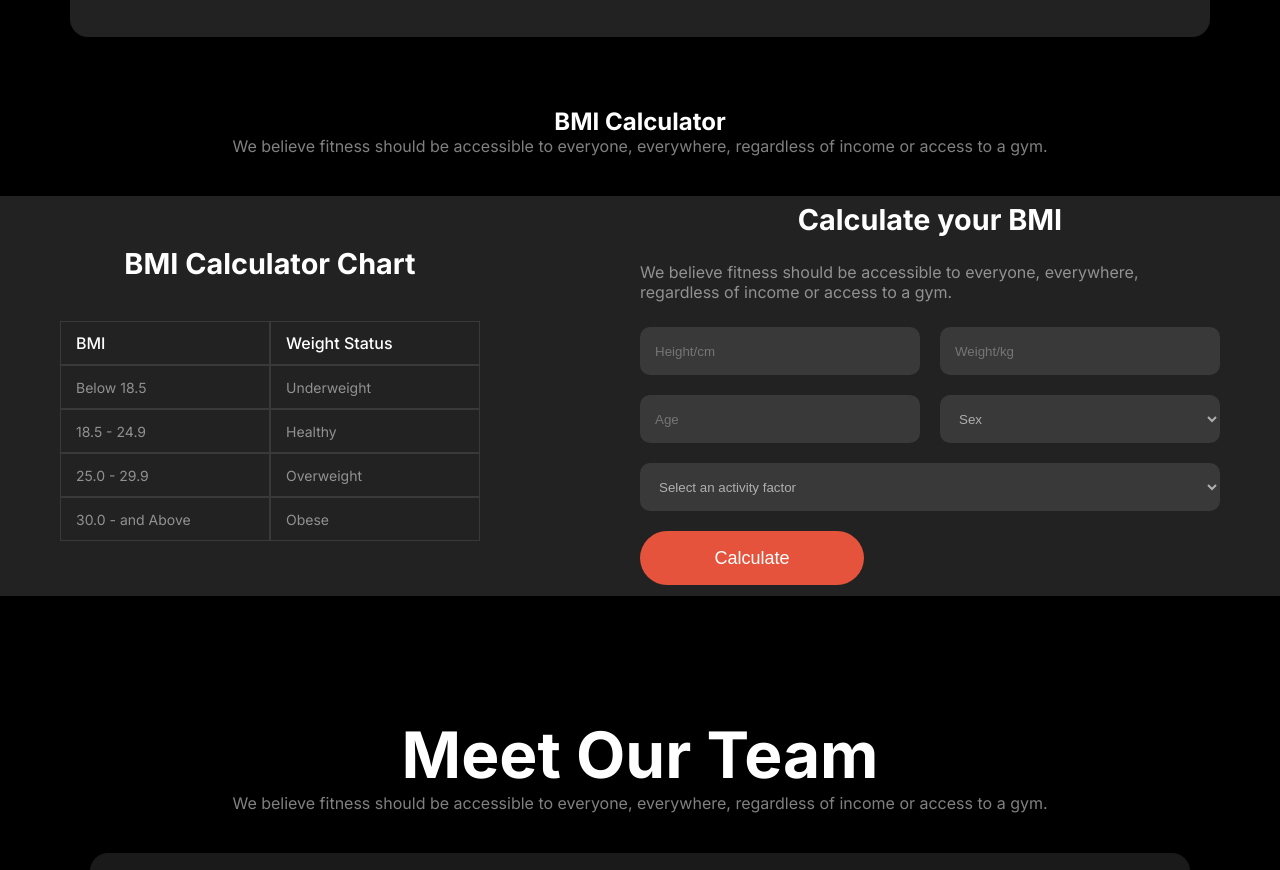
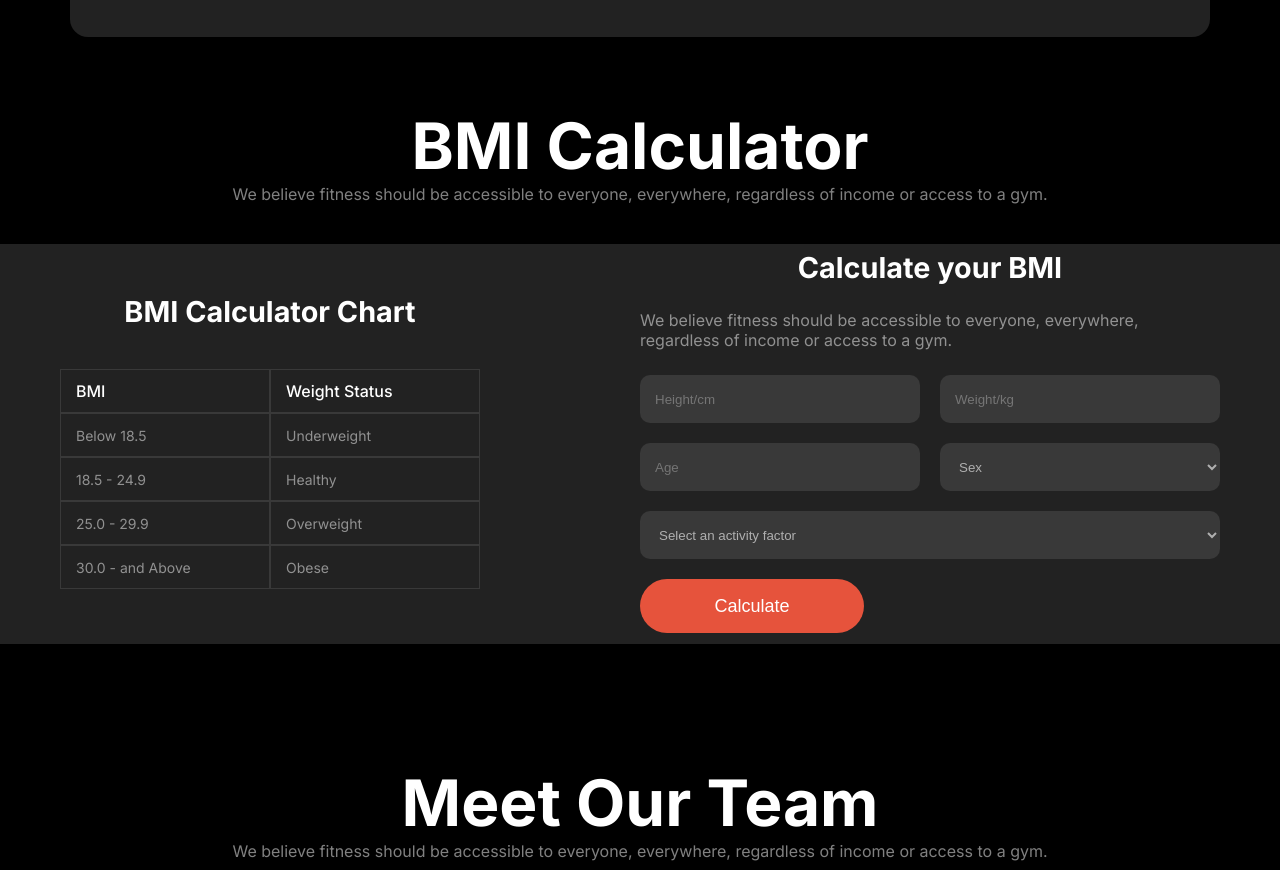
Before and after one commit to shahed-09/ph_assignment_02, a plain HTML site: page index.html in a window 1280 px wide. Shown: the part 1791-2661 px from the top of the page. Drawn offline with Linux system fonts and the light colour scheme; a web font is replaced by a local one.

Commit message:
final done

```diff
--- a/index.html
+++ b/index.html
@@ -175,7 +175,7 @@
       </section> -->
 
       <div class="bmi2 habits-description">
-        <h2 class="bmi-heading">BMI Calculator</h2>
+        <h2 class="bmi-heading sub-head">BMI Calculator</h2>
         <p>We believe fitness should be accessible to everyone, everywhere, regardless of income or access to a gym.</p>
     </div>
 
```
